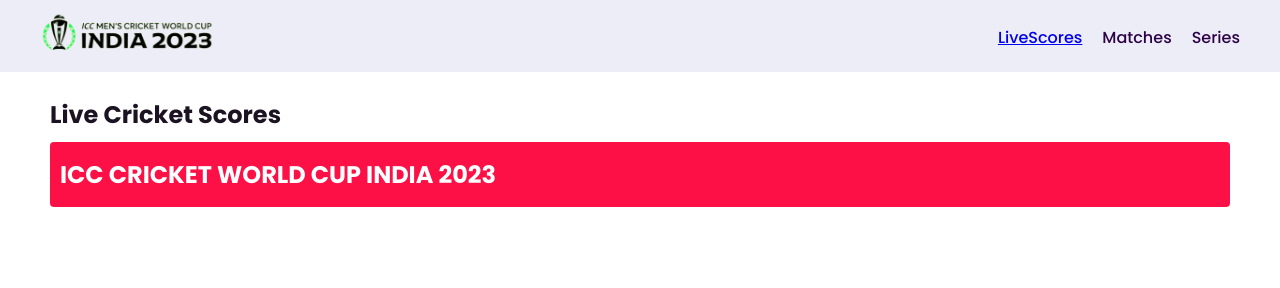
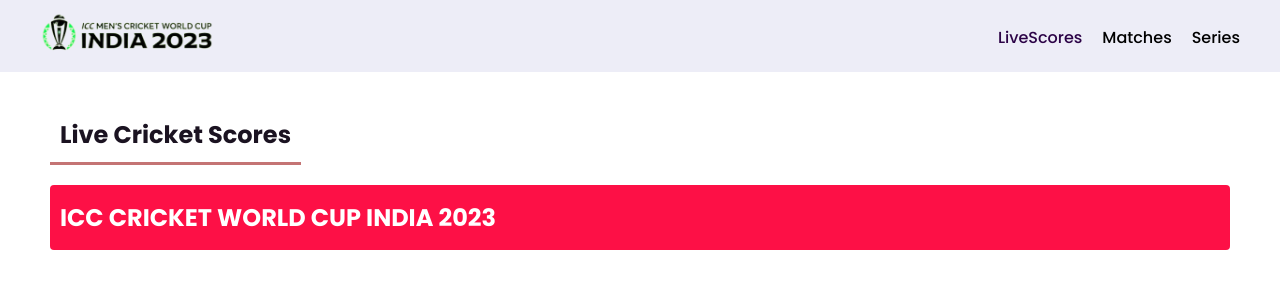
Before and after one commit to vyadav01/Cricket-api-project, a plain HTML site: page index.html in a window 1280 px wide. Drawn offline with Linux system fonts and the light colour scheme; no server answers; a web font is replaced by a local one.

Commit message:
style add to nav links anchor

```diff
--- a/style.css
+++ b/style.css
@@ -6,6 +6,7 @@
     font-family: 'Poppins', sans-serif;
 
 }
+html{scroll-behavior:smooth}
 
 #navBarSection{
   background-color: #ededf7;
@@ -34,12 +35,21 @@
 }
 
 .liLinks{
-    text-decoration: none;
     list-style: none;
     display: inline-block;
     padding: 15px 10px;
+    font-weight: 500;
+}
+
+.liLinks a{
+    text-decoration: none;
     color: #2c0347;
-    font-weight: 500;
+
+}
+
+.liLinks :hover{
+    color: #FD1046;
+    transition: all 0.2s ease-in;
 }
 
 #liveScoresSection{
@@ -51,7 +61,7 @@
    display: inline-block;
 }
 
-#liveScoreText{
+#liveScore{
     margin: 10px 0px;
     padding: 10px;
     border-bottom: 3px solid #b85757d3;
```
